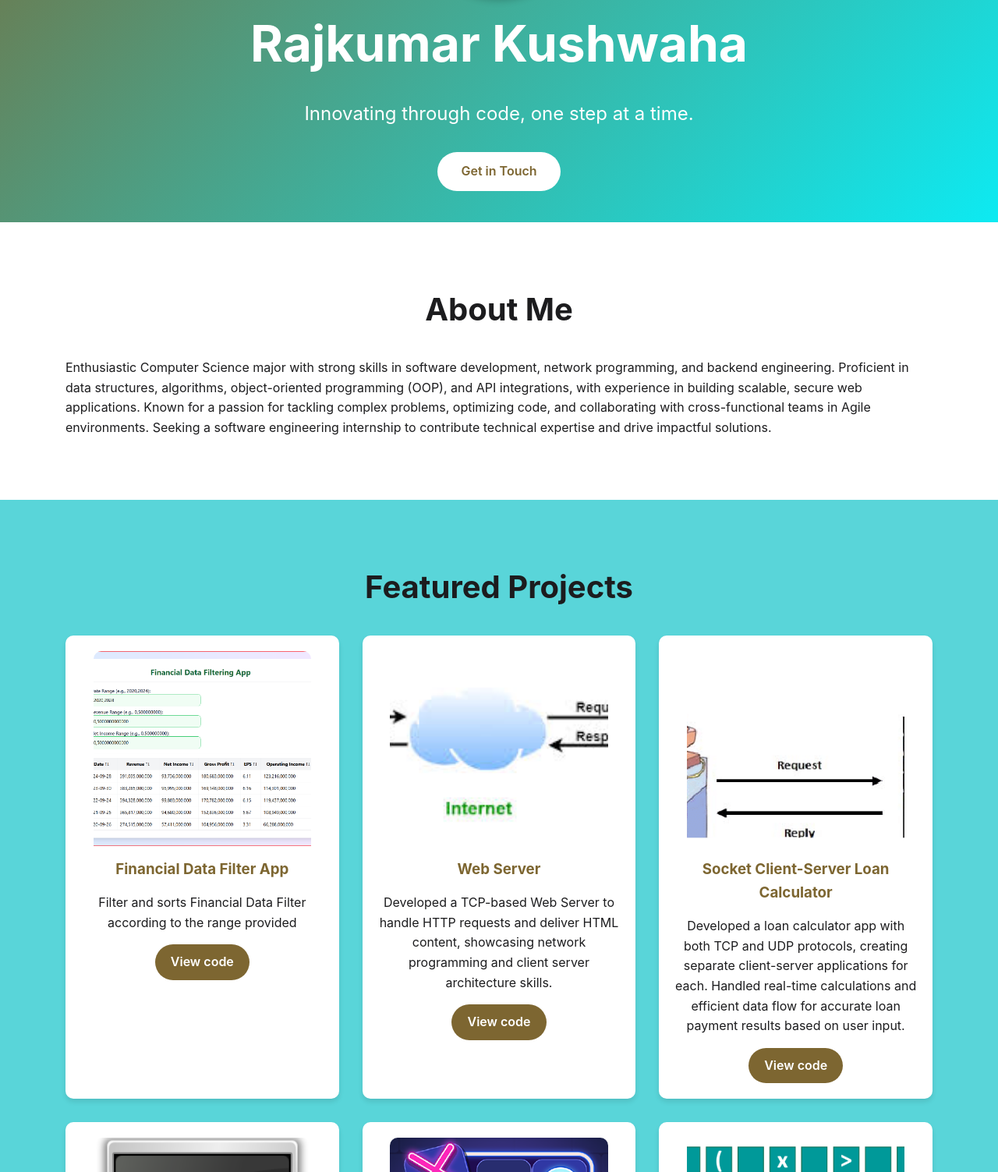
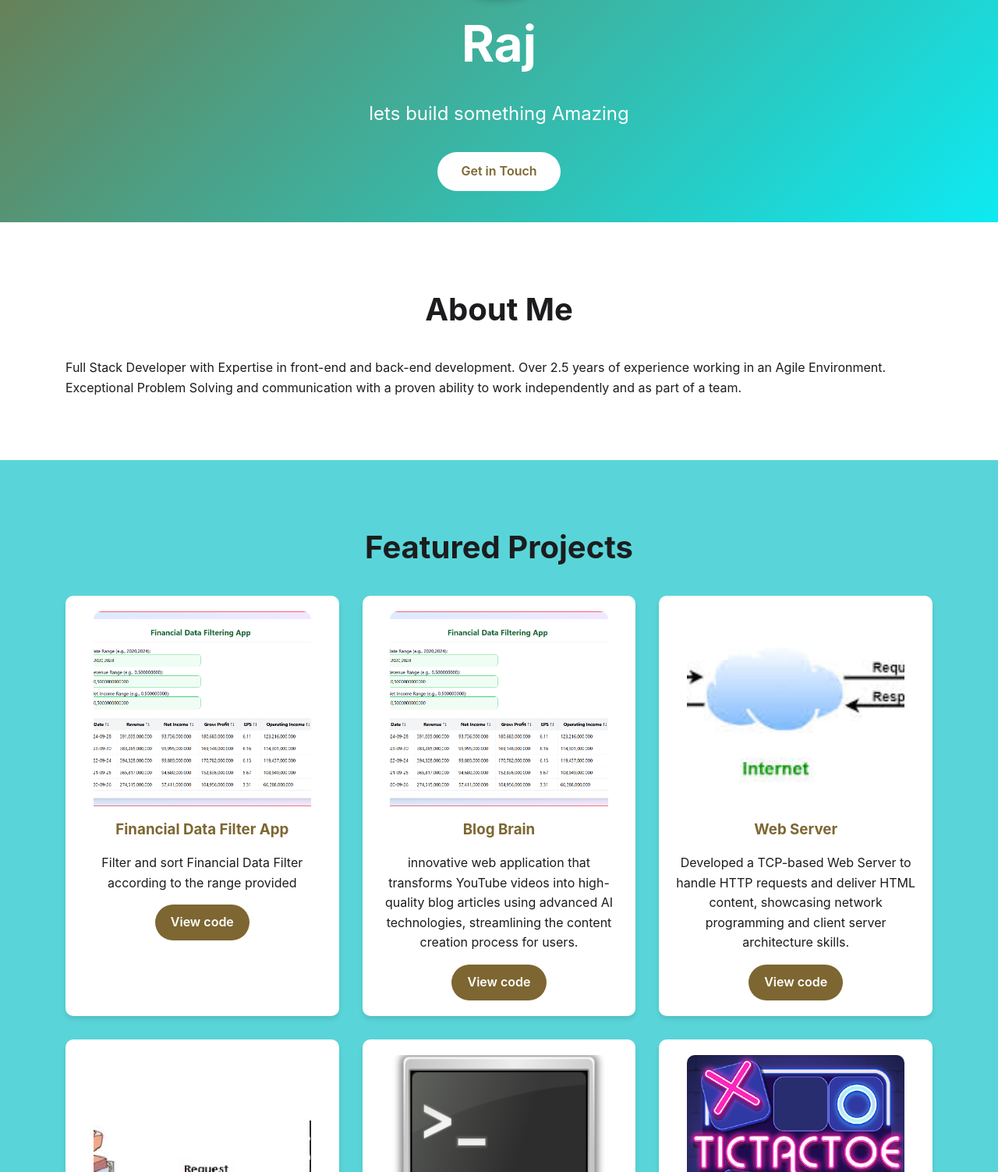
Before and after one commit to soyRex-codes/raj.github.io, a plain HTML site: page index.html in a window 1280 px wide. Shown: the part 403-1906 px from the top of the page at 78% size. Drawn offline with Linux system fonts and the light colour scheme; a web font is replaced by a local one.

Commit message:
Update index.html
new project added

```diff
--- a/index.html
+++ b/index.html
@@ -29,8 +29,8 @@
         <section id="home" class="hero">
             <div class="container">
                 <img src="pp.jpg" alt="Profile Picture" class="profile-pic">
-                <h1>Rajkumar Kushwaha</h1>
-                <p class="tagline">Innovating through code, one step at a time.</p>
+                <h1>Raj</h1>
+                <p class="tagline">lets build something Amazing</p>
                 <a href="#contact" class="cta-button">Get in Touch</a>
             </div>
         </section>
@@ -38,10 +38,8 @@
         <section id="about" class="about">
             <div class="container">
                 <h2>About Me</h2>
-                <p>Enthusiastic Computer Science major with strong skills in software development, network programming, and backend engineering. Proficient in
-                    data structures, algorithms, object-oriented programming (OOP), and API integrations, with experience in building scalable, secure web
-                    applications. Known for a passion for tackling complex problems, optimizing code, and collaborating with cross-functional teams in Agile
-                    environments. Seeking a software engineering internship to contribute technical expertise and drive impactful solutions.</p>
+                <p>Full Stack Developer with Expertise in front-end and back-end development. Over 2.5 years of experience working in an
+                    Agile Environment. Exceptional Problem Solving and communication with a proven ability to work independently and as part of a team.</p>
             </div>
         </section>
 <!--LEARN MORE WILL TAKE TO GITHUB PROJECT FOR MORE DESCRIPTION: ADD THE LINK SO USERS CAN GO THERE-->
@@ -53,8 +51,16 @@
                     <div class="project-card">
                         <img src="sampleimg.png" alt="Financial Data Filter App" class="project-image">
                         <h3>Financial Data Filter App</h3>
-                        <p>Filter and sorts Financial Data Filter according to the range provided</p>
+                        <p>Filter and sort Financial Data Filter according to the range provided</p>
                         <a href="https://github.com/soyRex-codes/financial-data-app" class="learn-more">View code</a>
+                    </div>
+                    <!-- Project 1.2 -->
+                    <div class="project-card">
+                        <img src="sampleimg.png" alt="Blog Brain" class="project-image">
+                        <h3>Blog Brain</h3>
+                        <p> innovative web application that transforms YouTube videos into high-quality blog articles using
+                            advanced AI technologies, streamlining the content creation process for users.</p>
+                        <a href="https://github.com/soyRex-codes/Blog_Brain" class="learn-more">View code</a>
                     </div>
                     <!-- Project 2 -->
                     <div class="project-card">
```
